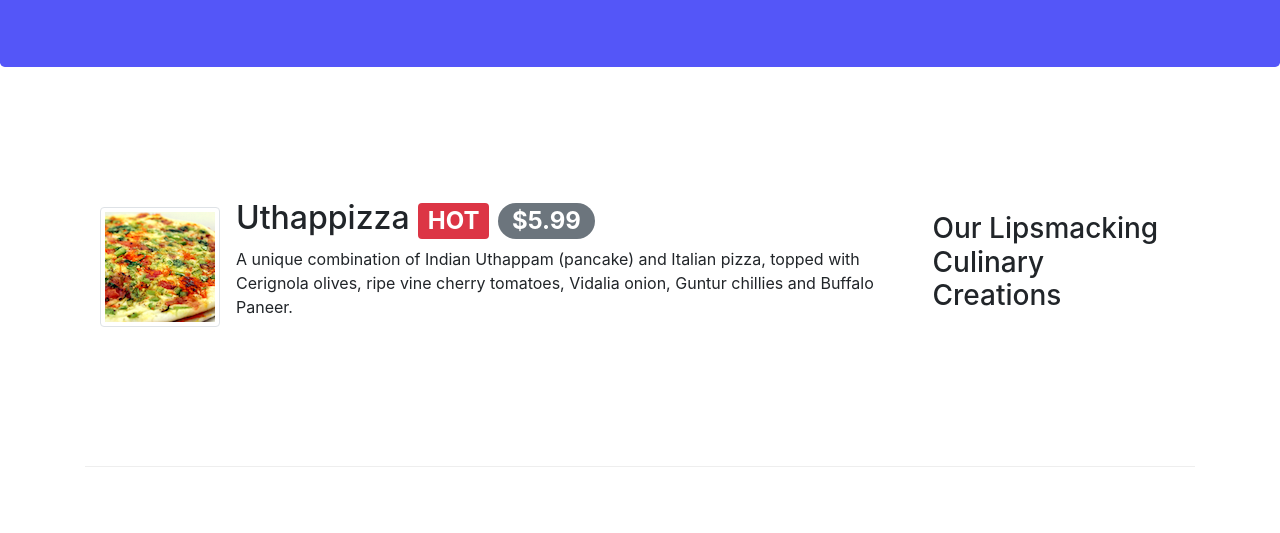
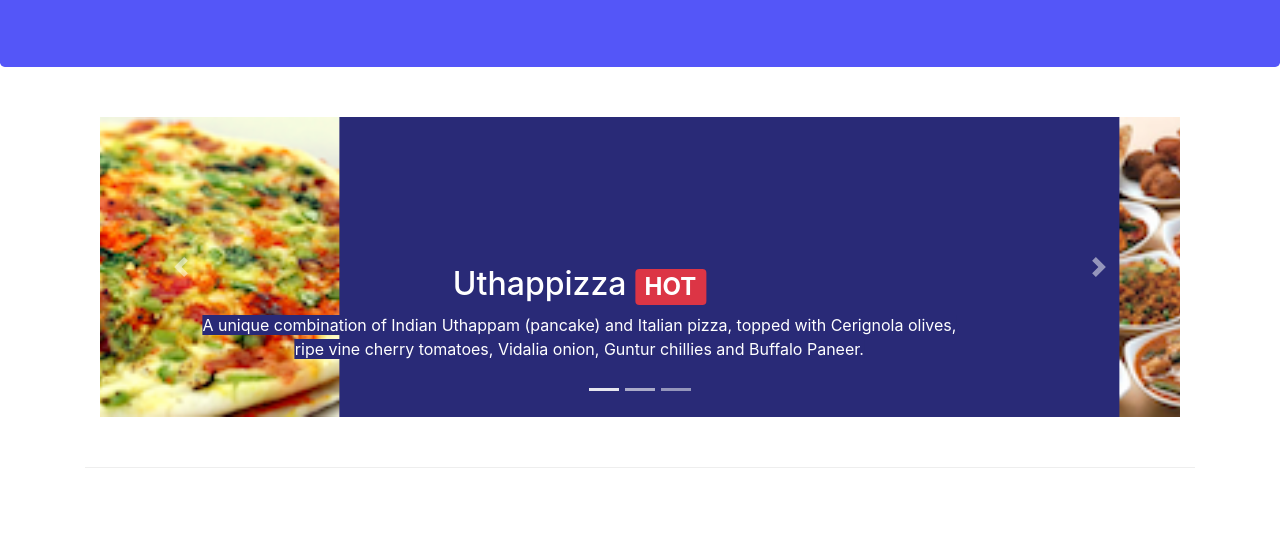
Before and after one commit to sudhirmady/Food-Blog, a website: page index.html in a window 1280 px wide. Shown: the part 267-800 px from the top of the page. Drawn offline with nearby package versions, Linux system fonts and the light colour scheme.

Commit message:
Carousel

```diff
--- a/css/styles.css
+++ b/css/styles.css
@@ -46,3 +46,18 @@ body{
     border-bottom: 1px solid #ddd;
     padding:10px;
 }
+
+.carousel{
+    background: rgb(41, 42, 119);
+}
+
+.carousel-item{
+    height: 300px;
+}
+
+.carousel-item img{
+    position: absolute;
+    top:0;
+    left:0;
+    min-height:300px;
+}
--- a/index.html
+++ b/index.html
@@ -108,6 +108,54 @@
     </header>
 
     <div class="container">
+        <div class="row row-content ">
+         <div class="col">
+             <div id="mycarousel" class="carousel slide" data-ride="carousel">
+               <div class="carousel-inner" role="listbox">
+                 <div class="carousel-item active">
+                    <img class="d-block img-fluid" src="img/uthappizza.png" alt="uthappizza">
+                    <div class="carousel-caption d-none d-md-block">
+                    <h2> Uthappizza <span class="badge badge-danger">HOT</span></h2>
+                    <p class="d-none d-sm-block"><span style="background-color: rgb(41, 42, 119);">A unique combination of Indian Uthappam (pancake) and Italian pizza, topped with Cerignola olives, ripe vine cherry tomatoes, Vidalia onion, Guntur chillies and Buffalo Paneer.</span> </p>
+
+                  </div>
+                 </div>
+
+                 <div class="carousel-item">
+                  <img class="d-block img-fluid" src="img/buffet.png" alt="buffet">
+                   <div class="carousel-caption d-none d-md-block">
+                    <h2>Weekend Grand Buffet <span class="badge badge-danger">NEW</span> </h2>
+                    <p class="d-none d-sm-block"><span style="background-color: rgb(41,42,119);"> Featuring mouthwatering combinations with a choice of five different salads, six enticing appetizers, six main entrees and five choicest desserts. Free flowing bubbly and soft drinks. All for just $19.99 per person </span> </p>
+
+                   </div>
+                </div>
+                <div class="carousel-item">
+                 <img class="img-fluid d-block" src="img/alberto.png">
+                 <div class="carousel-caption d-none d-md-block ">
+                    <h2>Alberto Somayya</h2>
+                    <h4>Executive Chef</h4>
+                    <p class="d-none d-sm-block"><span style="background-color: rgb(41,42,119);">Award winning three-star Michelin chef with wide International experience having worked closely with whos-who in the culinary world, he specializes in creating mouthwatering Indo-Italian fusion experiences. </span> </p>
+
+                 </div>
+                </div>
+               </div>
+                <ol class="carousel-indicators">
+                    <li data-target="#mycarousel" data-slide-to="0" class="active"></li>
+                    <li data-target="#mycarousel" data-slide-to="1"> </li>
+                    <li data-target="#mycarousel" data-slide-to="2"> </li>
+                </ol>
+
+                <a class="carousel-control-prev" href="#mycarousel" role="button" data-slide="prev">
+                    <span class="carousel-control-prev-icon"> </span>
+                </a>
+
+                <a class="carousel-control-next" href="#mycarousel" role="button" data-slide="next">
+                    <span class="carousel-control-next-icon"> </span>
+                </a>
+
+             </div>
+         </div>
+        </div>
         <div class="row row-content align-items-center">
             <div class="col-12 col-sm-4 order-sm-last col-md-3">
                 <h3>Our Lipsmacking Culinary Creations</h3>
@@ -117,10 +165,7 @@
                     <img class="d-flex mr-3 img-thumbnail align-self-center"
                      src="img/uthappizza.png" alt="uthappizza">
                      <div class="media-body">
-                        <h2 class="mt-0"> Uthappizza <span class="badge badge-danger">HOT</span>
-                        <span class="badge badge-pill badge-secondary"> $5.99 </span></h2>
-                        <p class="d-none d-sm-block">A unique combination of Indian Uthappam (pancake) and Italian pizza, topped with Cerignola olives, ripe vine cherry tomatoes, Vidalia onion, Guntur chillies and Buffalo Paneer.</p>
-                     </div>
+                         </div>
                 </div>
                 </div>
         </div>
@@ -133,9 +178,7 @@
             <div class="col col-sm col-md">
                 <div class="media">
                     <div class="media-body">
-                        <h2>Weekend Grand Buffet <span class="badge badge-danger">NEW</span> </h2>
-                        <p>Featuring mouthwatering combinations with a choice of five different salads, six enticing appetizers, six main entrees and five choicest desserts. Free flowing bubbly and soft drinks. All for just $19.99 per person </p>
-                    </div>
+                         </div>
                     <img src="img/buffet.png" class="img-thumbnail align-self-center" alt="buffet">
                 </div>
             </div>
@@ -150,10 +193,7 @@
                  <img class="d-flex mr-3 img-thumbnail align-self-center"
                  src="img/alberto.png" alt="alberto">
                  <div class="media-body">
-                    <h2>Alberto Somayya</h2>
-                    <h4>Executive Chef</h4>
-                    <p class="d-none d-sm-block">Award winning three-star Michelin chef with wide International experience having worked closely with whos-who in the culinary world, he specializes in creating mouthwatering Indo-Italian fusion experiences. </p>
-                 </div>
+                </div>
              </div>
                </div>
         </div>
```
